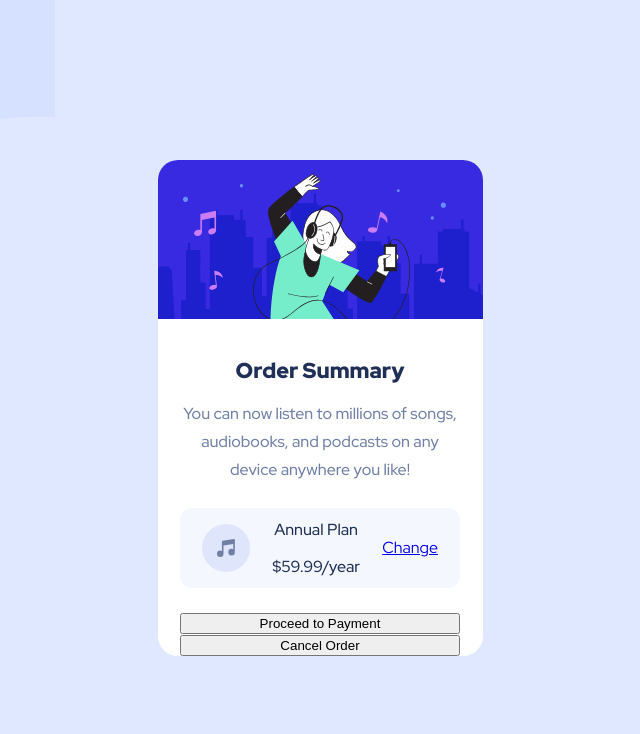
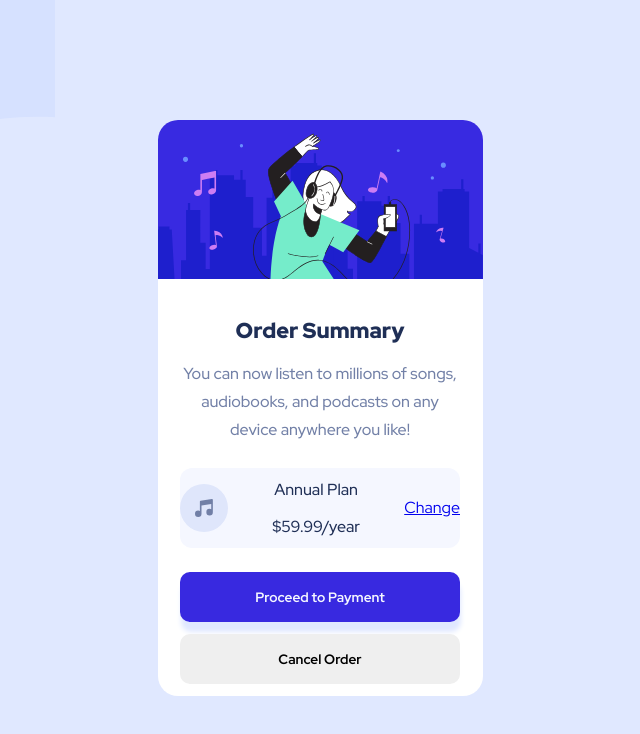
Before and after one commit to gian-noche/order-summary-component-main, a plain HTML site: page index.html in a window 1280 px wide. Shown: the whole page, without its empty margins (320-960 px from the left). Drawn offline with Linux system fonts and the light colour scheme.

Commit message:
Apply button layout

```diff
--- a/index.html
+++ b/index.html
@@ -33,8 +33,8 @@
 
       <a href="#">Change</a>
     </div>
-    <button class="cta">Proceed to Payment</button>
-    <button>Cancel Order</button>
+    <button class="pay">Proceed to Payment</button>
+    <button class="cancel">Cancel Order</button>
   </main>
   <!--<div class="attribution">
     Challenge by <a href="https://www.frontendmentor.io?ref=challenge" target="_blank">Frontend Mentor</a>.
--- a/style.css
+++ b/style.css
@@ -76,9 +76,25 @@ h1 {
 
     display: flex;
     align-items: center;
-    justify-content: space-evenly; /*Take note. Icon and plan are closer to each other than the "Change" link*/
+    justify-content: space-between; /*Take note. Icon and plan are closer to each other than the "Change" link*/
 }
 
 button {
     width: 280px;
+    padding: 1rem;
+    border-radius: 10px;
+    border: none;
+    margin-bottom: 12px;
+
+    font-family: "Red Hat Display", sans-serif;
+    font-optical-sizing: auto;
+    font-size: 0.85rem;
+    font-weight: var(--fw-medium);
 }
+
+.pay {
+    background-color: var(--blue-3);
+    color: var(--blue-0);
+
+    box-shadow: 1px 10px 5px var(--blue-1);
+}
```
